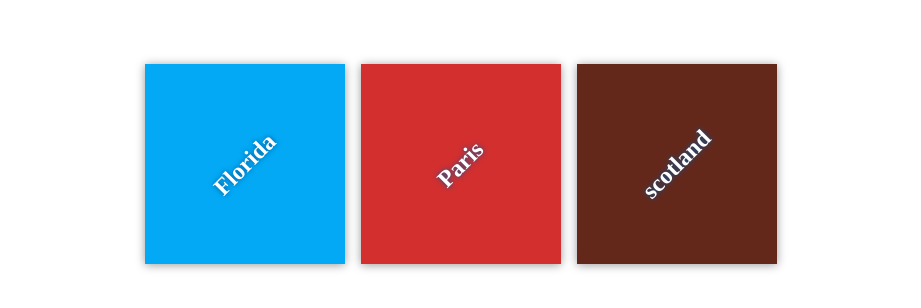
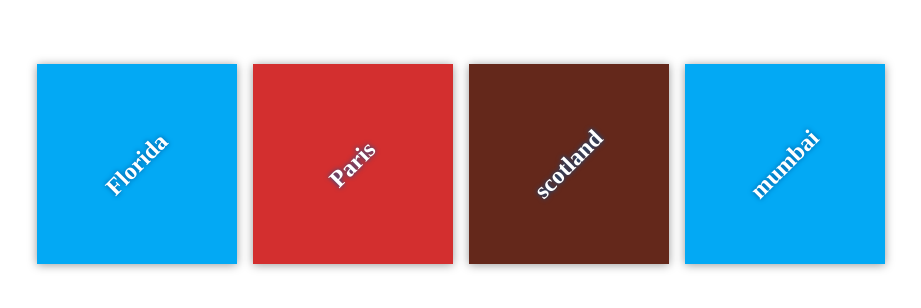
Before and after one commit to konica2428/my-travel-plans, a plain HTML site: page index.html in a window 1280 px wide. Shown: the part 236-544 px from the top of the page, without its empty margins (179-1100 px from the left). Drawn offline with Linux system fonts and the light colour scheme.

Commit message:
refactor:Add New Mumbai Destination

```diff
--- a/index.html
+++ b/index.html
@@ -20,6 +20,9 @@
             <div class="destination" id="scotland">
                 <h2>scotland</h2>
             </div>
+            <div class="destination" id="Mumbai">
+                <h2>mumbai</h2>
+            </div>
         </div>
     </div>
 
```
